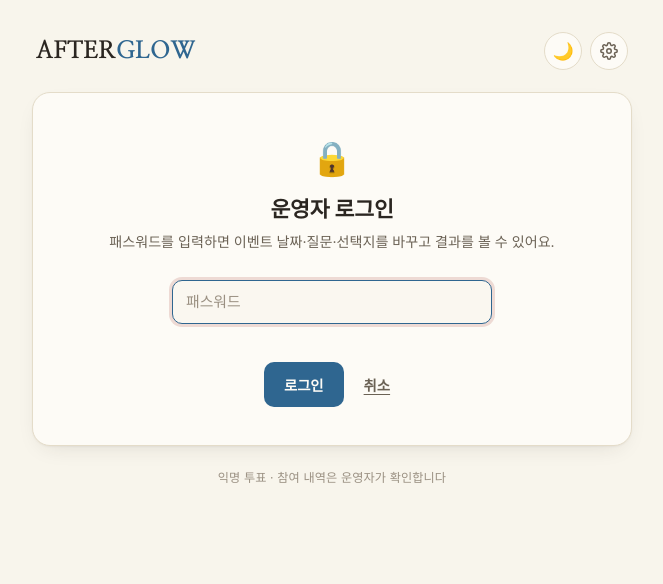
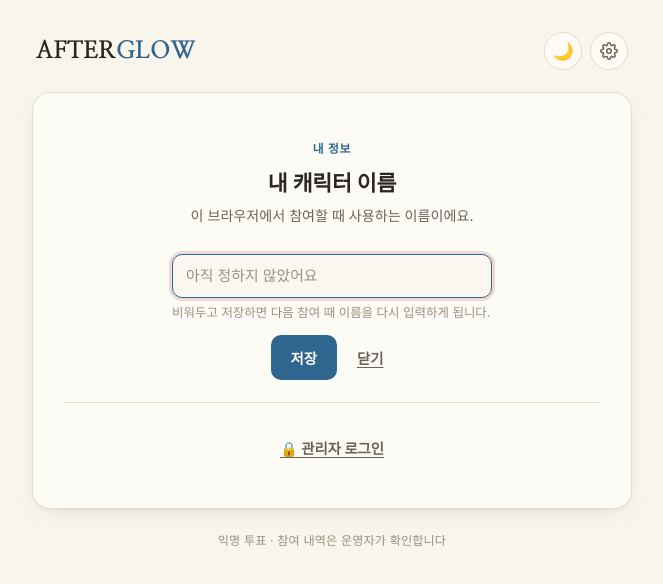
Before and after one commit to Jiln00/afterglow, a website: page index.html in a window 1280 px wide. Both pictures are taken after a click on the button "운영자 설정". Shown: the whole page, without its empty margins (308-971 px from the left). Drawn offline with Linux system fonts and the light colour scheme; no server answers; a web font is replaced by a local one.

Commit message:
Add participant profile screen (view/change nickname); admin login moved behind it

```diff
--- a/index.html
+++ b/index.html
@@ -416,6 +416,23 @@
     </div>
   </div>
 
+  <!-- MY PROFILE SCREEN (참여자: 내 닉네임 확인/변경 + 관리자 로그인 진입) -->
+  <div class="card center-card" id="screenProfile" hidden>
+    <span class="eyebrow">내 정보</span>
+    <h1>내 캐릭터 이름</h1>
+    <p class="sub">이 브라우저에서 참여할 때 사용하는 이름이에요.</p>
+    <div class="field" style="text-align:left; max-width:320px; margin:18px auto 0;">
+      <input type="text" id="profileNameInput" placeholder="아직 정하지 않았어요" maxlength="40" autocomplete="off" />
+      <p class="hint">비워두고 저장하면 다음 참여 때 이름을 다시 입력하게 됩니다.</p>
+    </div>
+    <div class="btn-row" style="justify-content:center; margin-top:6px;">
+      <button class="btn btn-primary" id="profileSaveBtn">저장</button>
+      <button class="btn btn-text" id="profileBackBtn">닫기</button>
+    </div>
+    <hr class="divider" />
+    <button class="btn btn-text" id="adminLoginLink">🔒 관리자 로그인</button>
+  </div>
+
   <!-- PARTICIPANT SCREEN -->
   <div class="card" id="screenParticipant" hidden>
     <span class="eyebrow">익명 참여</span>
@@ -482,6 +499,11 @@
     screenSettings: document.getElementById('screenSettings'),
     screenResults: document.getElementById('screenResults'),
     screenName: document.getElementById('screenName'),
+    screenProfile: document.getElementById('screenProfile'),
+    profileNameInput: document.getElementById('profileNameInput'),
+    profileSaveBtn: document.getElementById('profileSaveBtn'),
+    profileBackBtn: document.getElementById('profileBackBtn'),
+    adminLoginLink: document.getElementById('adminLoginLink'),
     screenParticipant: document.getElementById('screenParticipant'),
     screenMessage: document.getElementById('screenMessage'),
     screenSubmitted: document.getElementById('screenSubmitted'),
@@ -554,6 +576,7 @@
     els.screenSettings.hidden = true;
     els.screenResults.hidden = true;
     els.screenName.hidden = true;
+    els.screenProfile.hidden = true;
     els.screenParticipant.hidden = true;
     els.screenMessage.hidden = true;
     els.screenSubmitted.hidden = true;
@@ -796,9 +819,29 @@
     if(state.isAdmin){
       showSettings();
     } else {
-      showLock();
+      showProfile(); // 참여자: 내 닉네임 확인/변경 (관리자 로그인은 이 안에)
     }
   });
+
+  // ---------- 내 정보(닉네임) ----------
+  function showProfile(){
+    hideAll();
+    els.screenProfile.hidden = false;
+    els.profileNameInput.value = state.voterName || '';
+    setTimeout(function(){ try { els.profileNameInput.focus(); } catch(e){} }, 30);
+  }
+  els.profileSaveBtn.addEventListener('click', function(){
+    var v = els.profileNameInput.value.trim().slice(0, 40);
+    state.voterName = v;
+    try {
+      if(v) localStorage.setItem('afterglow-name', v);
+      else localStorage.removeItem('afterglow-name');
+    } catch(e){}
+    hideAll();
+    renderParticipantView();
+  });
+  els.profileBackBtn.addEventListener('click', function(){ hideAll(); renderParticipantView(); });
+  els.adminLoginLink.addEventListener('click', showLock);
 
   els.lockCancelBtn.addEventListener('click', function(){
     hideAll();
```
